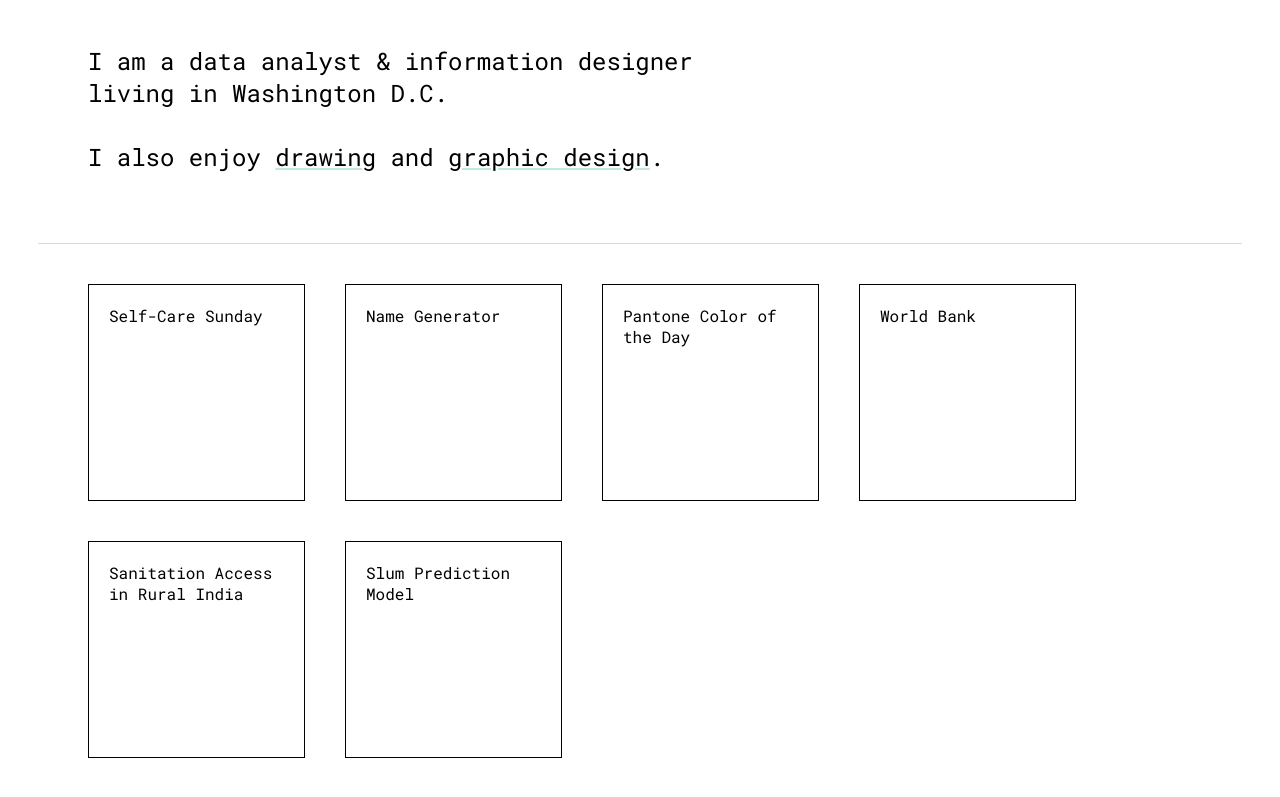
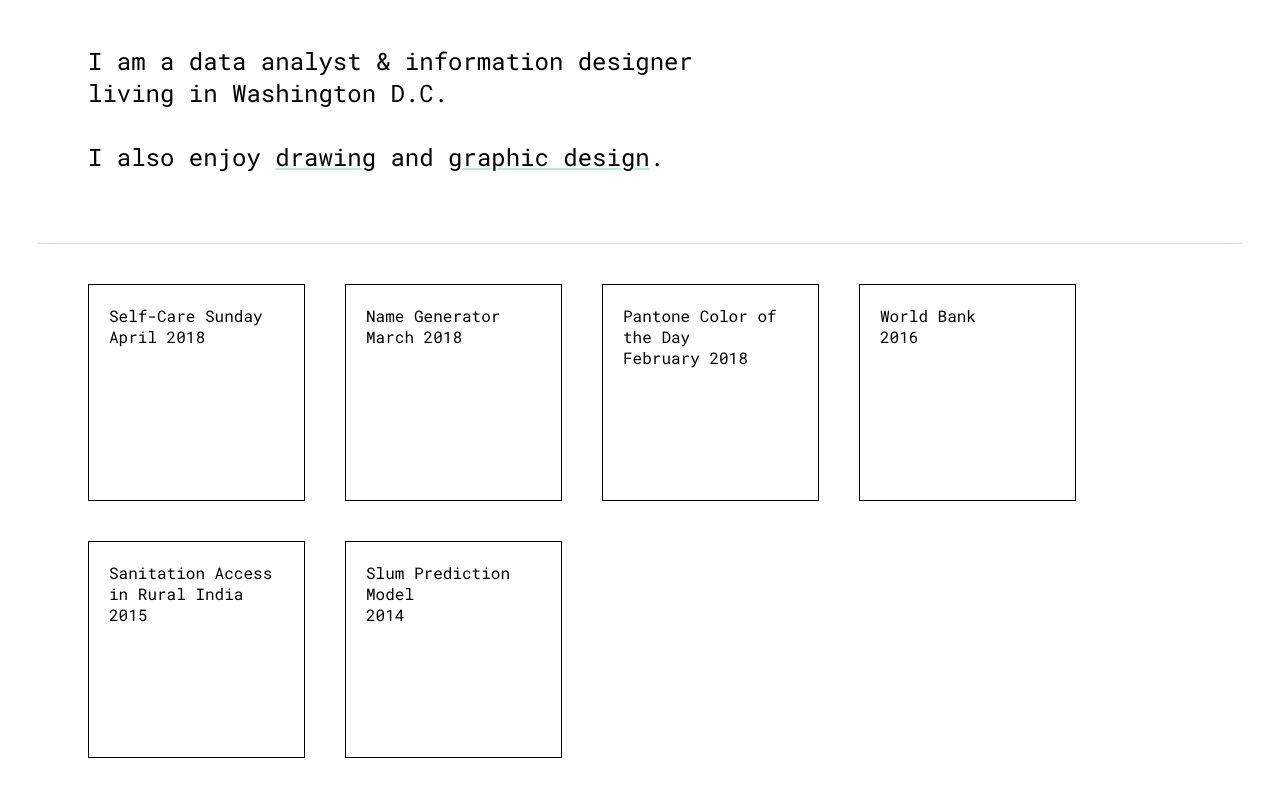
Before and after one commit to polk54/polk54.github.io.archive, a plain HTML site: page index.html in a window 1280 px wide. Shown: the part 97-894 px from the top of the page. Drawn offline with Linux system fonts and the light colour scheme.

Commit message:
Add files via upload

```diff
--- a/index.html
+++ b/index.html
@@ -48,27 +48,27 @@
 <div id="projects">
 
     <a href="https://polk54.github.io/SelfCareSunday/" target="_blank">
-      <div id="project"> Self-Care Sunday</div>
+      <div id="project"> Self-Care Sunday <br> April 2018</div>
     </a>
 
     <a href="https://polk54.github.io/NameGenerator/" target="_blank">
-      <div id="project"> Name Generator</div>
+      <div id="project"> Name Generator<br> March 2018</div>
     </a>
 
     <a href="https://polk54.github.io/Pantone_ColorOfTheDay/" target="_blank">
-      <div id="project"> Pantone Color of the Day</div>
+      <div id="project"> Pantone Color of the Day<br> February 2018</div>
     </a>
 
     <a href="https://polk54.github.io/WorldBank">
-      <div id="project"> World Bank </div>
+      <div id="project"> World Bank <br> 2016</div>
     </a>
 
     <a href="https://polk54.github.io/SanitationAccess">
-      <div id="project"> Sanitation Access in Rural India </div>
+      <div id="project"> Sanitation Access in Rural India <br> 2015</div>
     </a>
 
     <a href="https://polk54.github.io/SlumPrediction">
-      <div id="project"> Slum Prediction Model </div>
+      <div id="project"> Slum Prediction Model <br> 2014</div>
     </a>
 
 </div>
```
